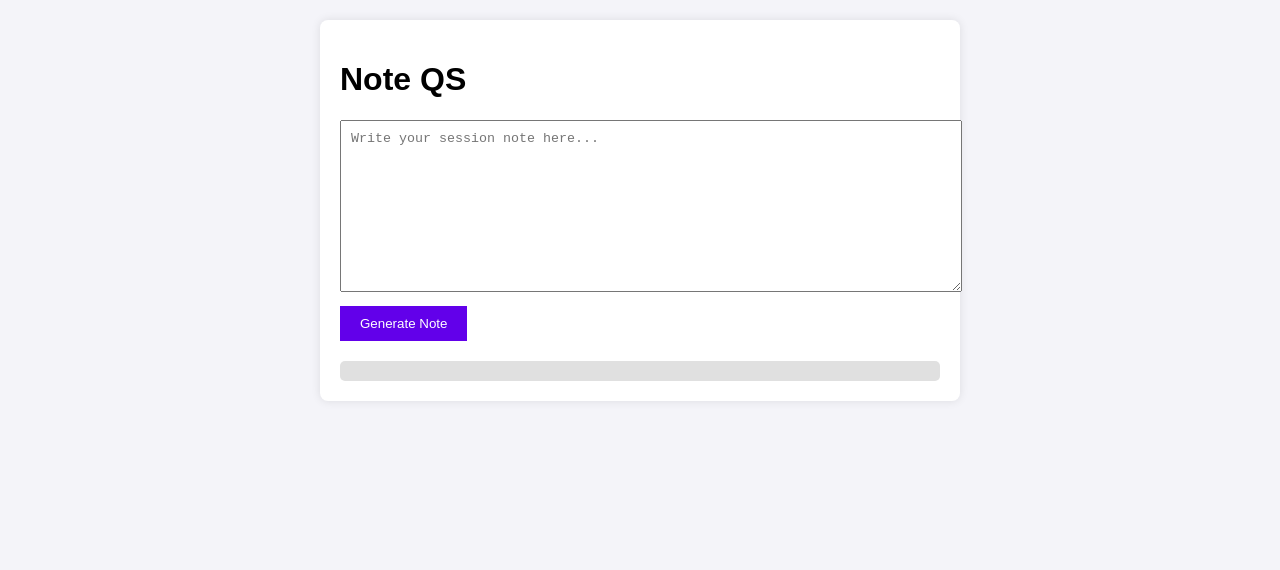
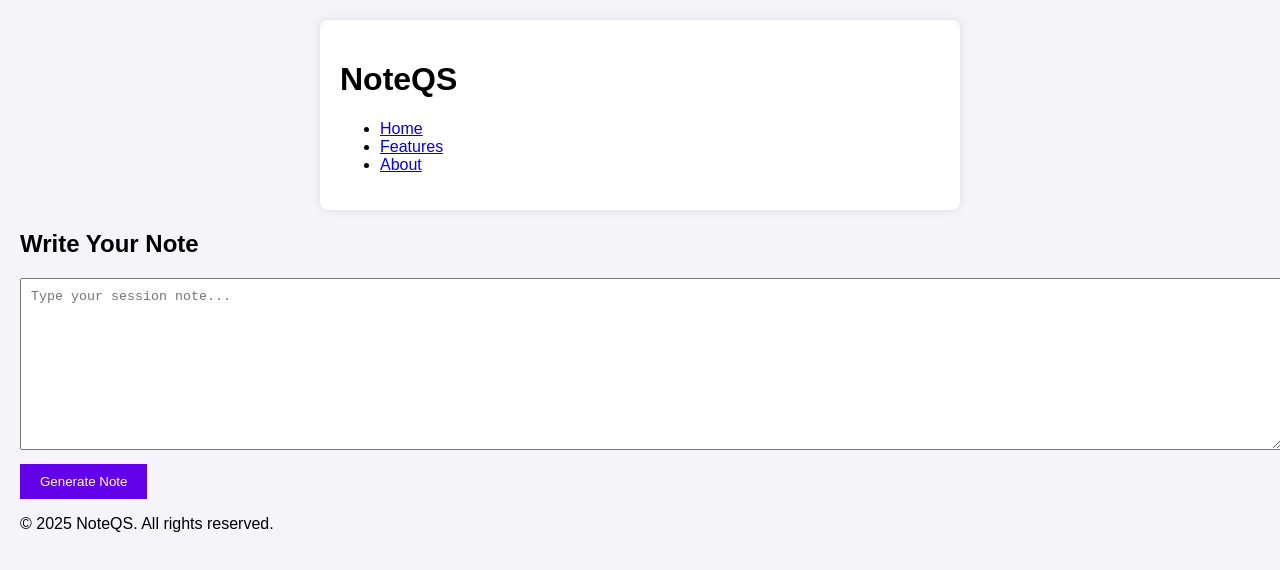
Before and after one commit to rivmargroup/noteqs, a plain HTML site: page index.html in a window 1280 px wide. Drawn offline with Linux system fonts and the light colour scheme.

Commit message:
Update index.html

```diff
--- a/index.html
+++ b/index.html
@@ -1,19 +1,38 @@
-
 <!DOCTYPE html>
 <html lang="en">
 <head>
-    <meta charset="UTF-8">
-    <meta name="viewport" content="width=device-width, initial-scale=1.0">
-    <title>Note QS</title>
-    <link rel="stylesheet" href="style.css">
+  <meta charset="UTF-8" />
+  <meta name="viewport" content="width=device-width, initial-scale=1.0" />
+  <title>Note QS</title>
+  <link rel="stylesheet" href="style.css" />
 </head>
 <body>
+  <header class="navbar">
     <div class="container">
-        <h1>Note QS</h1>
-        <textarea id="inputNote" placeholder="Write your session note here..."></textarea>
-        <button onclick="generateNote()">Generate Note</button>
-        <div id="outputNote"></div>
+      <h1 class="logo">NoteQS</h1>
+      <nav>
+        <ul class="nav-links">
+          <li><a href="#">Home</a></li>
+          <li><a href="#features">Features</a></li>
+          <li><a href="#about">About</a></li>
+        </ul>
+      </nav>
     </div>
-    <script src="script.js"></script>
+  </header>
+
+  <main class="main-content">
+    <div class="card">
+      <h2>Write Your Note</h2>
+      <textarea id="noteInput" placeholder="Type your session note..."></textarea>
+      <button id="generateBtn">Generate Note</button>
+      <div id="result"></div>
+    </div>
+  </main>
+
+  <footer class="footer">
+    <p>&copy; 2025 NoteQS. All rights reserved.</p>
+  </footer>
+
+  <script src="script.js"></script>
 </body>
 </html>
```
